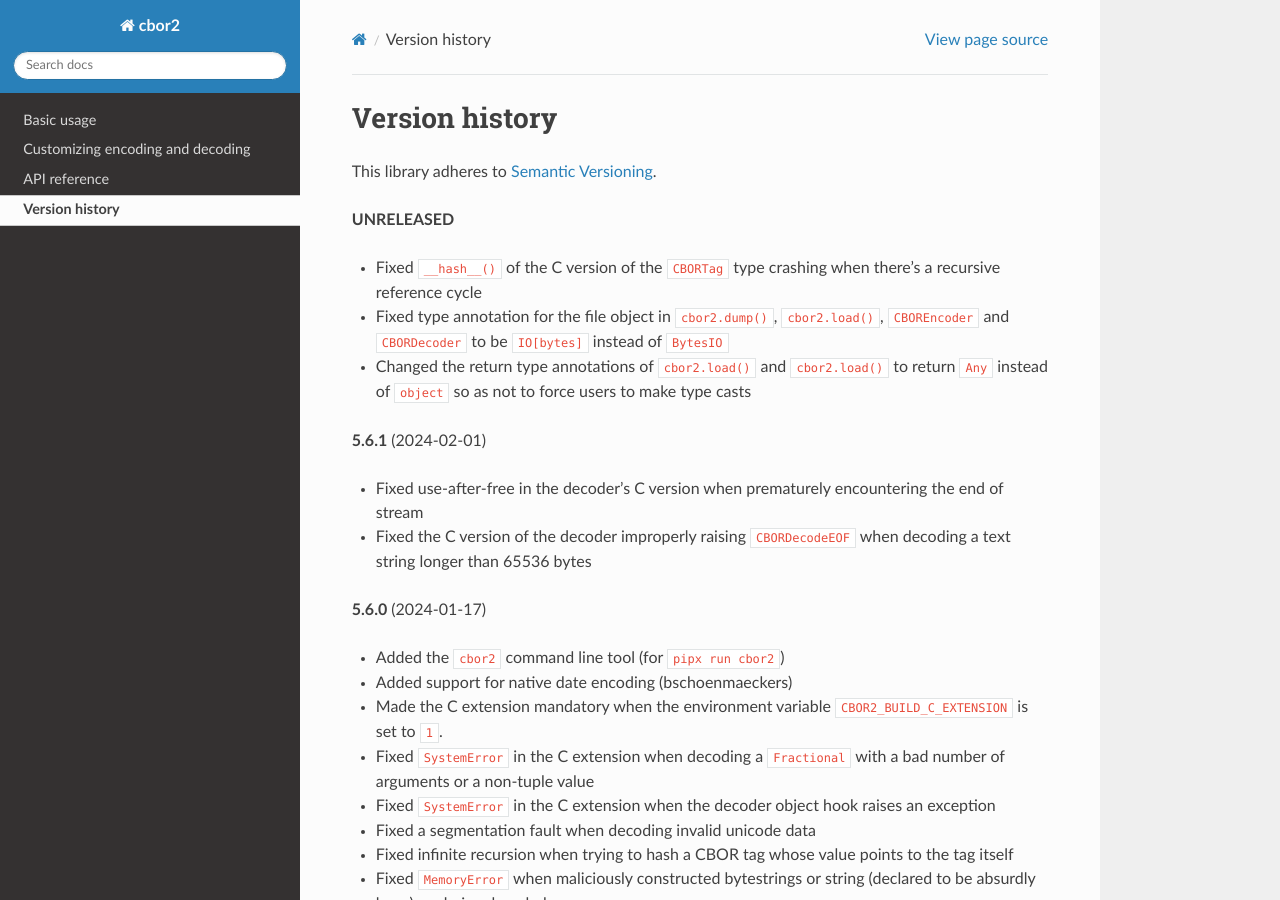
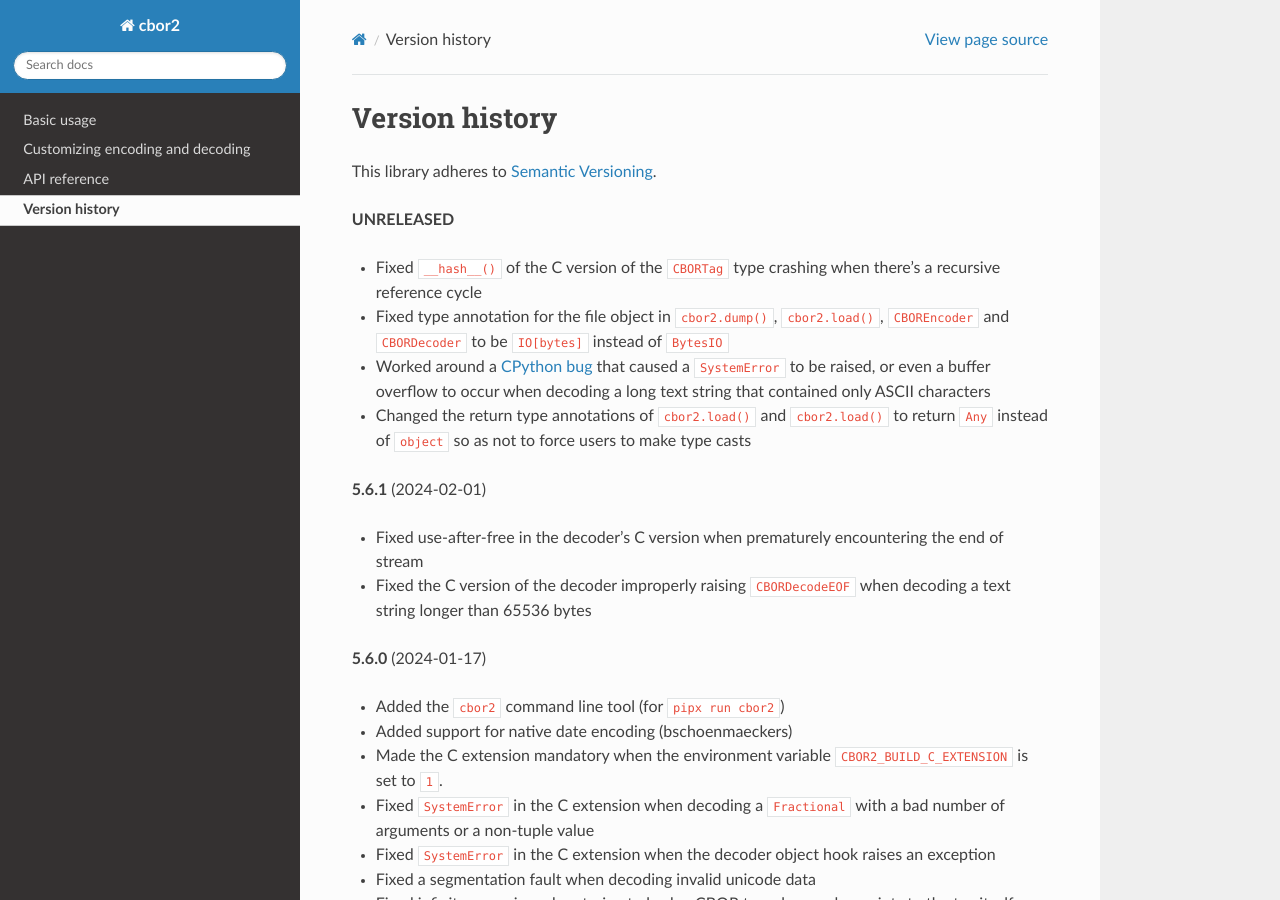
Before and after one commit to agronholm/cbor2, a Sphinx documentation site: the page built from docs/versionhistory.rst, in a window 1280 px wide and 900 px high. Built offline with Sphinx 7.4.7 and the Read the Docs theme 2.0.0, drawn with Linux system fonts in a browser that asks for light colours; the version number could not be read and is left out.

Commit message:
Worked around a CPython bug in decode_definite_long_string()

```diff
--- a/docs/versionhistory.rst
+++ b/docs/versionhistory.rst
@@ -11,6 +11,9 @@
   reference cycle
 - Fixed type annotation for the file object in ``cbor2.dump()``, ``cbor2.load()``, ``CBOREncoder``
   and ``CBORDecoder`` to be ``IO[bytes]`` instead of ``BytesIO``
+- Worked around a `CPython bug <https://github.com/python/cpython/issues/99612>`_ that caused
+  a ``SystemError`` to be raised, or even a buffer overflow to occur when decoding a long text
+  string that contained only ASCII characters
 - Changed the return type annotations of ``cbor2.load()`` and ``cbor2.load()`` to return ``Any``
   instead of ``object`` so as not to force users to make type casts
 
```
Also changed, not shown: 1 other file.
